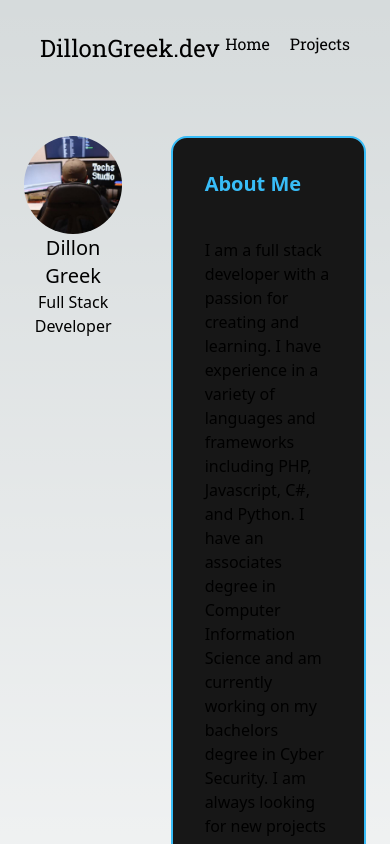
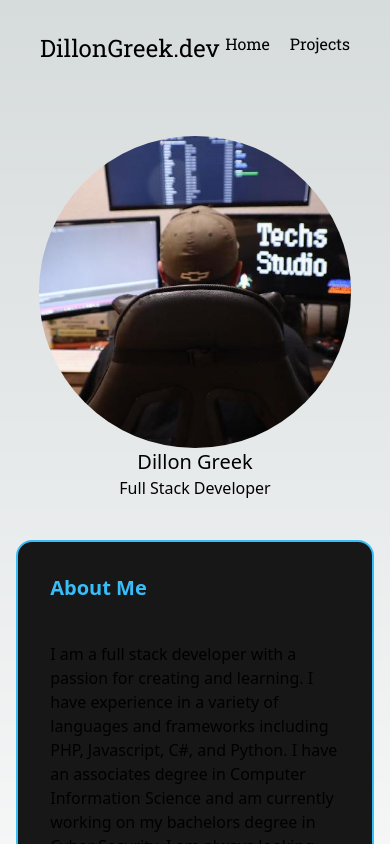
Before and after one commit to Techhead404/dillongreek.dev, a Next.js app: page / in a window 390 px wide. Shown: the top 844 px of the page. Built offline with nearby package versions, Linux system fonts and the light colour scheme.

Commit message:
Update pages responsiveness

```diff
--- a/pages/index.tsx
+++ b/pages/index.tsx
@@ -10,8 +10,8 @@ export default function Home() {
     <main
     className="min-h-screen pt-10"
     >
-      <div className="flex h-4/5 justify-between">
-      <div className="w-1/4 mx-auto text-center">
+      <div className="flex flex-col h-4/5 justify-between sm:flex-row">
+      <div className="sm:w-1/4 w-4/5 mx-auto text-center pb-10">
       <Image
         src={pic}
         alt="Picture of the author"
@@ -22,7 +22,7 @@ export default function Home() {
       <h1 className="text-xl">Dillon Greek</h1>
       <p>Full Stack Developer</p>
       </div>
-      <section className="w-1/2 space-y-10 h-fit  mx-auto border-2 rounded-2xl border-sky-400 p-8 bg-[#171717]">
+      <section className="sm:w-1/2 w-11/12 space-y-10 h-fit  mx-auto border-2 rounded-2xl border-sky-400 p-8 bg-[#171717]">
       <h2 className="text-xl font-bold text-sky-400 ">About Me</h2>
       <p>
         I am a full stack developer with a passion for creating and learning. I have experience in a variety of languages and frameworks including PHP, Javascript, C#, and Python. I have an associates degree in Computer Information Science and am currently working on my bachelors degree in Cyber Security. I am always looking for new projects to work on and new things to learn.
--- a/pages/projects.tsx
+++ b/pages/projects.tsx
@@ -12,10 +12,8 @@ const inter = Roboto_Mono({ subsets: ["latin"] });
 export default function Projects() {
   return (
     <main className="flex min-h-screen flex-col pt-10">
-          <div className="mx-auto flex gap-5">
 
-        </div>
-        <div className="grid grid-cols-3 gap-4 p-20 w-4/5 mx-auto">
+        <div className="grid grid-cols-1 md:grid-cols-3 gap-7 p-20 w-fill md:w-4/5 mx-auto">
         <div className="bg-white rounded-lg shadow-lg p-5 w-auto">
             <Image
               src={stock}
```
